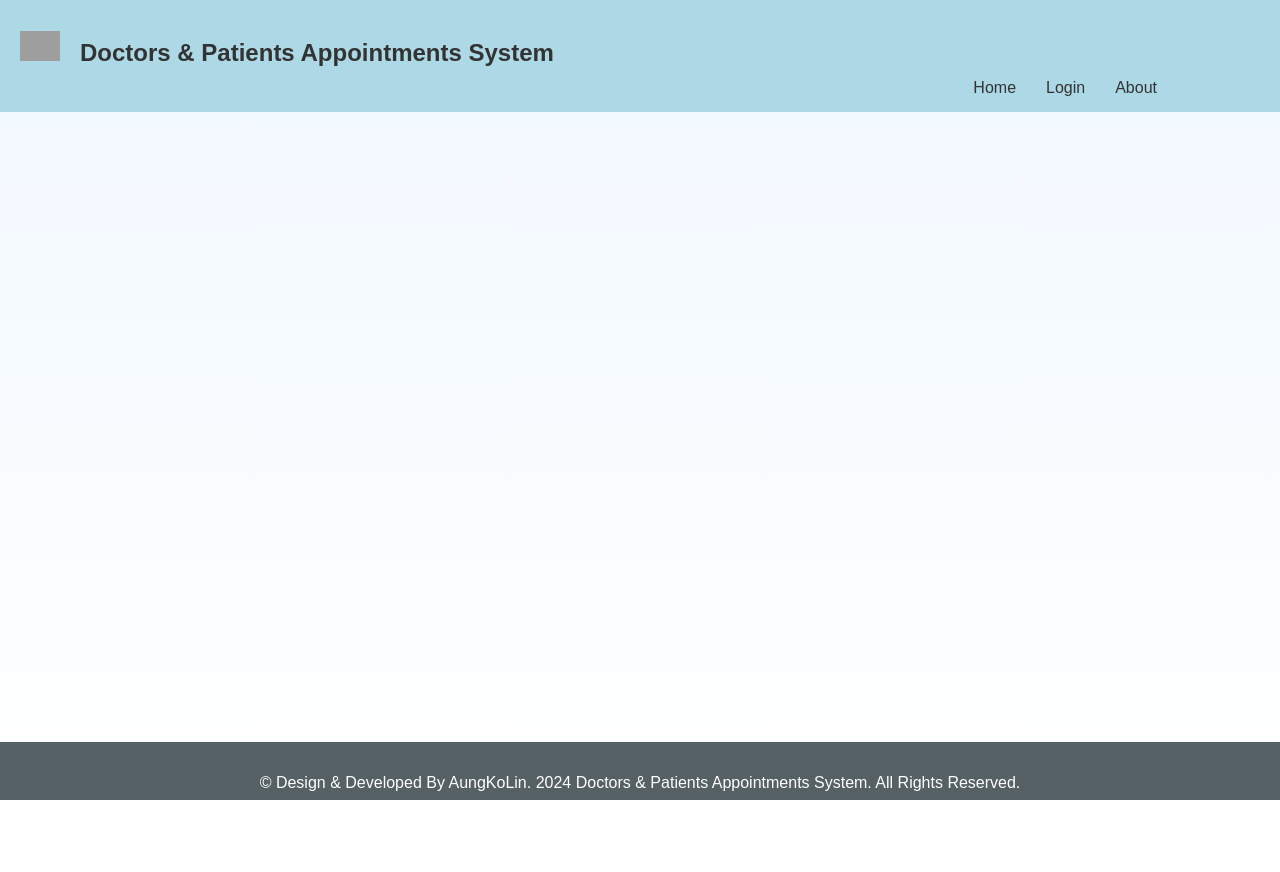
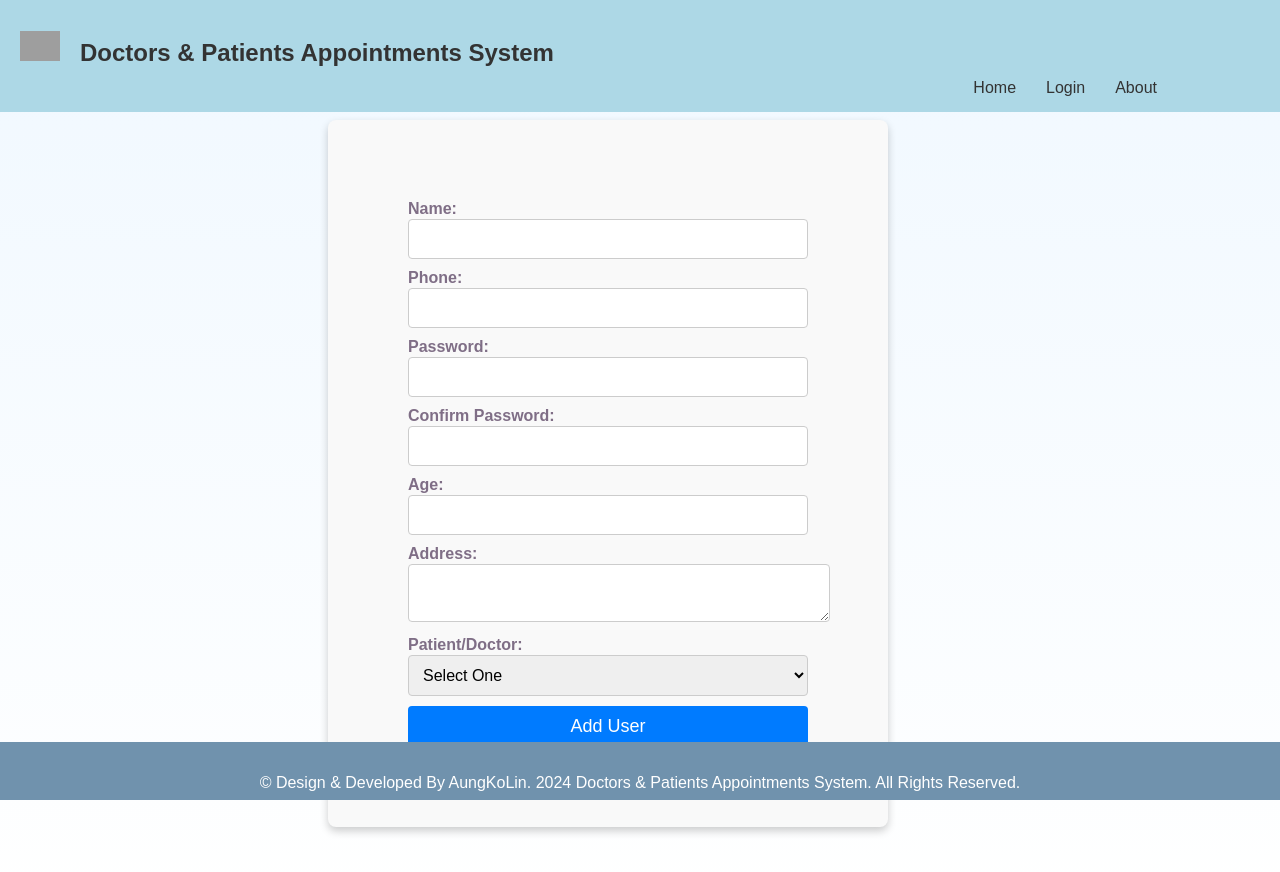
Before and after one commit to AungKoLin828/doctor-patient-appointment-system, a React (Create React App) app: page /register in a window 1280 px wide. Shown: the top 872 px of the page. Before the commit the page ends 800 px from the top, so only its background shows below. Built offline with nearby package versions, Linux system fonts and the light colour scheme; grey boxes are pictures that could not be loaded.

Commit message:
Update Src

```diff
--- a/package.json
+++ b/package.json
@@ -8,6 +8,7 @@
     "@testing-library/user-event": "^13.5.0",
     "@types/react": "^18.3.3",
     "@types/react-dom": "^18.3.0",
+    "axios": "^1.7.3",
     "react": "^18.3.1",
     "react-dom": "^18.3.1",
     "react-router-dom": "^6.25.1",
--- a/src/App.css
+++ b/src/App.css
@@ -16,7 +16,7 @@ body {
 .content {
   text-align: center;
   color: rgb(127, 110, 134);
-  width: 100%;
+  width: 95%;
   justify-content: flex-end;
   align-items: center;
 }
--- a/src/App.js
+++ b/src/App.js
@@ -6,6 +6,7 @@ import Footer from './components/Footer';
 import Home from './components/Home';
 import About from './components/About/About';
 import Login from './components/Login';
+import UserRegistration from './components/User/UserRegistration';
 
 function App() {
   return (
@@ -17,6 +18,7 @@ function App() {
             <Route path="/" element={<Home />} />
             <Route path='/login' element={<Login/>}/>
             <Route path="/about" element={<About />} />
+            <Route path="/register" element={<UserRegistration />} /> {/* Add Register route */}
           </Routes>
         </div>
         <Footer />
--- a/src/components/Common.css
+++ b/src/components/Common.css
@@ -49,7 +49,7 @@
     max-width: 400px;
     max-height: 70%;
     margin: 120px auto;
-    padding: 100px;
+    padding: 80px;
     border: 1px solid #ccc;
     border-radius: 10px;
     background-color: #f9f9f9;
@@ -98,3 +98,49 @@
   button:hover {
     background-color: #45a049;
   }
+
+
+  .user-form {
+    max-width: 400px;
+    max-height: 70%;
+    margin: 120px auto;
+    padding: 80px;
+    background: #f9f9f9;
+    border-radius: 8px;
+    box-shadow: 0 4px 8px rgba(0, 0, 0, 0.2); /* Increased box shadow for more prominence */
+  }
+
+  .form-group {
+    margin-bottom: 10px;
+  }
+
+  .form-group label {
+    display: block;
+    margin-bottom: 1px;
+    font-weight: bold;
+  }
+
+  .form-group input,
+  .form-group textarea,
+  .form-group select {
+    width: 100%;
+    padding: 10px;
+    border: 1px solid #ccc;
+    border-radius: 4px;
+    font-size: 16px;
+  }
+
+  button {
+    width: 100%;
+    padding: 10px;
+    background-color: #007bff;
+    color: #fff;
+    border: none;
+    border-radius: 4px;
+    font-size: 18px;
+    cursor: pointer;
+  }
+
+  button:hover {
+    background-color: #0056b3;
+  }
--- a/src/components/Footer.css
+++ b/src/components/Footer.css
@@ -1,5 +1,5 @@
 .footer {
-    background-color: rgb(85, 97, 101);
+    background-color: rgb(112, 146, 173);
     color: white;
     text-align: center;
     padding: 1em 0;
--- a/src/components/ImageSlider.css
+++ b/src/components/ImageSlider.css
@@ -1,5 +1,4 @@
 .slider-container {
-  width: 100%;
   margin: 0 auto;
   height: 500px;
   padding: 20px;
--- a/src/components/ImageSlider.js
+++ b/src/components/ImageSlider.js
@@ -2,10 +2,18 @@ import React from 'react';
 import Slider from 'react-slick';
 import 'slick-carousel/slick/slick.css';
 import 'slick-carousel/slick/slick-theme.css';
-import image1 from '../assets/images/bg-image.jpg';
-import image2 from '../assets/images/nursing-care4.jpg';
-import image3 from '../assets/images/01.jpg';
+// import image1 from '../assets/images/bg-image.jpg';
+// import image2 from '../assets/images/nursing-care4.jpg';
+// import image3 from '../assets/images/01.jpg';
+// import image4 from '../assets/images/img02.jpg';
 import './ImageSlider.css'
+
+const images = [
+  require('../assets/images/bg-image.jpg'),
+  require('../assets/images/nursing-care4.jpg'),
+  require('../assets/images/01.jpg'),
+  require('../assets/images/img02.jpg')
+];
 
 const ImageSlider = () => {
   const settings = {
@@ -21,24 +29,14 @@ const ImageSlider = () => {
   };
 
   return (
-    <div style={{maxWidth: '95%',alignItems:'center'}} className='slider-container'>
-    <Slider {...settings}>
-      <div>
-        <img src={image1} alt="Slide 1"/>
-      </div>
-      <div>
-        <img src={image2} alt="Slide 2"/>
-      </div>
-      <div>
-        <img src={image3} alt="Slide 2"/>
-      </div>
-      <div>
-        <img src={image3} alt="Slide 2"/>
-      </div>
-      <div>
-        <img src={image3} alt="Slide 2"/>
-      </div>
-    </Slider>
+    <div className="slider-container">
+      <Slider {...settings}>
+        {images.map((image, index) => (
+          <div key={index}>
+            <img src={image} alt={`Slide ${index + 1}`} className="slider-image" />
+          </div>
+        ))}
+      </Slider>
     </div>
   );
 };
--- a/src/components/Login.js
+++ b/src/components/Login.js
@@ -1,4 +1,5 @@
 import React, { useState } from 'react';
+import { Link } from 'react-router-dom';
 import './Common.css';
 
 const Login = () => {
@@ -15,7 +16,6 @@ const Login = () => {
       return;
     }
 
-    // TODO: Implement authentication logic here
     // For now, we'll just log the inputs
     console.log('Username:', username);
     console.log('Password:', password);
@@ -50,6 +50,7 @@ const Login = () => {
           />
         </div>
         <button type="submit">Login</button>
+        <p>Don't have an account? <Link to="/register">Register here</Link></p>
       </form>
     </div>
   );
--- a/src/components/User/UserRegistration.js
+++ b/src/components/User/UserRegistration.js
@@ -1,5 +1,6 @@
 import React, { useState } from 'react';
-import axios from 'axios';
+//import axios from 'axios';
+import '../Common.css';
 
 const UserRegistration = ({ fetchUser }) => {
   const [name, setName] = useState('');
@@ -13,8 +14,12 @@ const UserRegistration = ({ fetchUser }) => {
 
   const handleSubmit = async (e) => {
     e.preventDefault();
+    if (password !== confirmPassword) {
+      alert('Passwords do not match');
+      return;
+    }
     try {
-      await axios.post('http://localhost:5000/api/user', {name, phoneNo, password,age, address, role, specialty});
+      // await axios.post('http://localhost:5000/api/user', { name, phoneNo, password, age, address, role, specialty });
       setName('');
       setPhoneNo('');
       setPassword('');
@@ -31,7 +36,7 @@ const UserRegistration = ({ fetchUser }) => {
 
   return (
     <form onSubmit={handleSubmit} className="user-form">
-      <div>
+      <div className="form-group">
         <label>Name:</label>
         <input
           type="text"
@@ -40,7 +45,7 @@ const UserRegistration = ({ fetchUser }) => {
           required
         />
       </div>
-      <div>
+      <div className="form-group">
         <label>Phone:</label>
         <input
           type="text"
@@ -49,54 +54,61 @@ const UserRegistration = ({ fetchUser }) => {
           required
         />
       </div>
-      <div>
+      <div className="form-group">
         <label>Password:</label>
         <input
-          type="text"
+          type="password"
           value={password}
           onChange={(e) => setPassword(e.target.value)}
           required
         />
       </div>
-      <div>
+      <div className="form-group">
         <label>Confirm Password:</label>
         <input
-          type="text"
+          type="password"
           value={confirmPassword}
           onChange={(e) => setConfirmPassword(e.target.value)}
           required
         />
       </div>
-      <div>
+      <div className="form-group">
         <label>Age:</label>
         <input
-          type="text"
+          type="number"
           value={age}
           onChange={(e) => setAge(e.target.value)}
           required
         />
       </div>
-      <div>
+      <div className="form-group">
         <label>Address:</label>
         <textarea
-          type="text"
           value={address}
           onChange={(e) => setAddress(e.target.value)}
           required
         ></textarea>
       </div>
-      <div>
-        <label>Role:</label>
-        <input
-          type="text"
+      <div className="form-group">
+        <label>Patient/Doctor:</label>
+        <select
           value={role}
           onChange={(e) => setRole(e.target.value)}
           required
-        />
+        >
+          <option value="">Select One</option>
+          <option value="doctor">Doctor</option>
+          <option value="patient">Patient</option>
+        </select>
       </div>
-      <div>
+      { role === 'doctor' &&(
+        <div className="form-group">
           <label>Specialty:</label>
-        <select id="specialty" class="form-select" onChange={(e) => setSpecialty(e.target.value)}>
+          <select
+            value={specialty}
+            onChange={(e) => setSpecialty(e.target.value)}
+            required
+          >
             <option value="">Select One</option>
             <option value="Neurology Specialist">Neurology Specialist</option>
             <option value="Eye Specialist">Eye Specialist</option>
@@ -105,6 +117,7 @@ const UserRegistration = ({ fetchUser }) => {
             <option value="ENT Specialist">ENT Specialist</option>
           </select>
         </div>
+      )}
       <button type="submit">Add User</button>
     </form>
   );
```
Also changed, not shown: src/assets/images/img02.jpg (added), src/components/Header.js (line endings or trailing spaces), 1 other file (tests, documents, lock files or other folders). Lines whose indentation alone changed are shown as unchanged.
